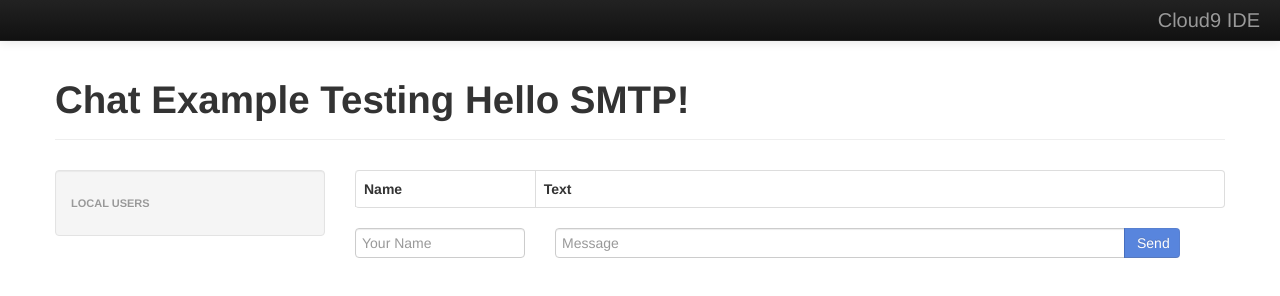
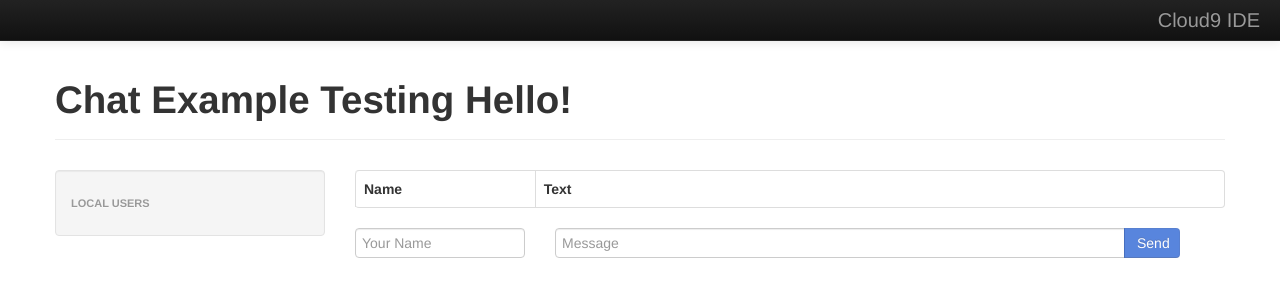
Before and after one commit to pbhatt17/nodetest, a website: page client/index.html in a window 1280 px wide. Drawn offline with nearby package versions, Linux system fonts and the light colour scheme; no server answers.

Commit message:
Update index.html

```diff
--- a/client/index.html
+++ b/client/index.html
@@ -55,7 +55,7 @@
         </div>
       </div>
       <div class="page-header">
-        <h1>Chat Example Testing Hello SMTP!</h1>
+        <h1>Chat Example Testing Hello!</h1>
       </div>
       <div class="row">
         <div class="span3">
```
